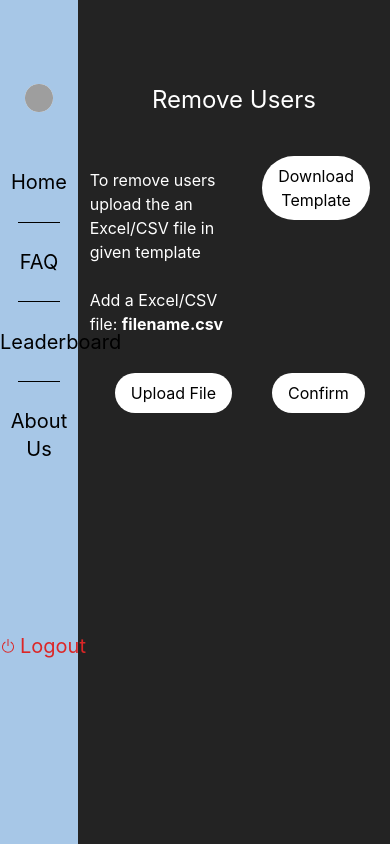
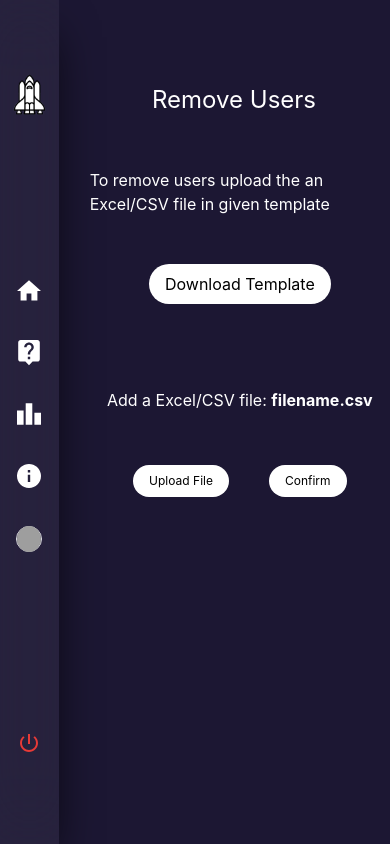
Before and after one commit to anantbansa1/ProjectPluton, a React (Create React App) app: page / in a window 390 px wide. Built offline with nearby package versions, Linux system fonts and the light colour scheme; grey boxes are pictures that could not be loaded.

Commit message:
responsive

```diff
--- a/src/components/Navbar.js
+++ b/src/components/Navbar.js
@@ -1,56 +1,92 @@
-import React, { useState } from "react";
+import React from "react";
 import zoro from "./Images/zoro.jpg";
-import SirfPencil from "./Images/SirfPencil.jpg";
+import HomeIcon from "@mui/icons-material/Home";
+import LiveHelpIcon from "@mui/icons-material/LiveHelp";
+import LeaderboardIcon from "@mui/icons-material/Leaderboard";
+import InfoIcon from "@mui/icons-material/Info";
+import PowerSettingsNewIcon from "@mui/icons-material/PowerSettingsNew";
+import Pluton from "./Images/spaceship.png";
+// bg-[#1c1733]
+export default function Navbar(props) {
+  return (
+    <div className="">
+      <div className="flex-col shadow-2xl shadow-black bg-white bg-opacity-5 backdrop-blur-2xl backdrop-filter text-white  font-semibold flex  fixed left-0 top-0 h-full w-[15vw] md:w-[20vw]  place-content-around">
+        <button className="flex items-center flex-col font-bold italic text-3xl mx-2 ">
+          <img src={Pluton} alt="" className=" justify-center md:h-[80px] " />
 
-export default function Navbar() {
-  const [profile, setprofile] = useState(true);
-  return (
-    <>
-      <div className="bg-[#a7c7e7] fixed left-0 top-0 h-[100vh] w-[20vw] flex-col items-center space-y-[20vh]">
-        <div className="flex-col">
-          <button className="bg-white w-[7vw] h-[7vw] mx-auto mt-[10vh]  rounded-[50%] ml-[6.5vw]">
-            <img src={zoro} alt="" className="rounded-[50%] w-[7vw] h-[7vw]" />
+          <button className="max-lg:hidden font-roboto font-light ">
+            Pluton
           </button>
-          <div className="mx-auto text-center mt-[6vh] text-xl">
-            <button>Home</button>
+        </button>
+        <div className="flex flex-col space-y-[1.5vw]">
+          <div
+            className={`max-lg:mx-auto mx-5 sm:px-6 px-2 py-4 flex items-center max-lg:justify-center ${
+              props.selected === "home" ? " bg-opacity-10  bg-white" : ""
+            } hover:bg-opacity-10 hover:bg-white rounded-full cursor-pointer  justify-start  text-center  text-xl`}
+          >
+            {" "}
+            <HomeIcon className=" scale-[120%]"></HomeIcon>
+            <button className="max-lg:hidden">&nbsp;&nbsp;Home</button>
           </div>
-          <hr className="mt-[3vh] w-[11vw] mx-auto border-black" />
-          <div className="mx-auto text-center mt-[3vh] text-xl">
-            <button>FAQ</button>
+          {/* <hr className="mt-[3vh] w-[11vw] mx-auto border-black" /> */}
+          <div
+            className={`max-lg:mx-auto mx-5 sm:px-6 px-2 py-4  ${
+              props.selected === "faq"
+                ? " bg-opacity-10 sm:px-6 px-2 py-4 bg-white  border-[#323232]"
+                : ""
+            } hover:bg-opacity-10  hover:bg-white rounded-full cursor-pointer  flex items-center   max-lg:justify-center justify-start text-center  text-xl`}
+          >
+            <LiveHelpIcon className=" scale-[120%]"></LiveHelpIcon>
+            <button className="max-lg:hidden">&nbsp;&nbsp;FAQ</button>
           </div>
-          <hr className="mt-[3vh] w-[11vw] mx-auto border-black" />
-          <div className="mx-auto text-center mt-[3vh] text-xl">
-            <button>Leaderboard</button>
+          {/* <hr className="mt-[3vh] w-[11vw] mx-auto border-black" /> */}
+          <div
+            className={`max-lg:mx-auto mx-5 sm:px-6 px-2 py-4 flex ${
+              props.selected === "leaderboard"
+                ? " bg-opacity-10  bg-white  border-[#323232]"
+                : ""
+            } hover:bg-opacity-10 hover:bg-white rounded-full cursor-pointer items-center  max-lg:justify-center justify-start  text-center  text-xl`}
+          >
+            <LeaderboardIcon className=" scale-[120%]"></LeaderboardIcon>
+            <button className="max-lg:hidden">&nbsp;&nbsp;Leaderboard</button>
           </div>
-          <hr className="mt-[3vh] w-[11vw] mx-auto border-black" />
-          <div className="mx-auto text-center mt-[3vh] text-xl">
-            <button>About Us</button>
+          {/* <hr className="mt-[3vh] w-[11vw] mx-auto border-black" /> */}
+          <div
+            className={`max-lg:mx-auto mx-5 sm:px-6 px-2 py-4 flex ${
+              props.selected === "aboutus"
+                ? " bg-opacity-10  bg-white  border-[#323232]"
+                : ""
+            } hover:bg-opacity-10 cursor-pointer hover:bg-white rounded-full items-center max-lg:justify-center justify-start  text-center  text-xl`}
+          >
+            <InfoIcon className=" scale-[120%]"></InfoIcon>
+            <button className="max-lg:hidden">&nbsp;&nbsp;About Us</button>
+          </div>
+          <div
+            className={`max-lg:mx-auto mx-5 sm:px-6 px-2 py-4 flex ${
+              props.selected === "profile" ? " bg-opacity-10  bg-white" : ""
+            } rounded-full items-center max-lg:justify-center justify-start hover:bg-opacity-10 cursor-pointer hover:bg-white text-center  text-xl`}
+          >
+            {/* <InfoIcon className=" scale-[120%]"></InfoIcon> */}
+            <button
+              className={`flex justify-start  self-start border h-[26px] w-[26px] rounded-[100%] items-center text-xl  `}
+            >
+              <img
+                src={zoro}
+                alt=""
+                className="h-[26px] w-[26px] rounded-[100%] "
+              />
+              &nbsp;&nbsp;
+              {/* <button>Anant</button> */}
+            </button>
+            <button className="max-lg:hidden">&nbsp;&nbsp;Profile</button>
           </div>
         </div>
 
-        <div>
-          <div className=" text-center text-xl flex-row text-red-600">
-            <button className="flex-row">
-              <div className="flex items-center">
-                <div>
-                  <svg
-                    xmlns="http://www.w3.org/2000/svg"
-                    width="16"
-                    height="16"
-                    fill="currentColor"
-                    class="bi bi-power"
-                    viewBox="0 0 16 16"
-                  >
-                    <path d="M7.5 1v7h1V1h-1z" />
-                    <path d="M3 8.812a4.999 4.999 0 0 1 2.578-4.375l-.485-.874A6 6 0 1 0 11 3.616l-.501.865A5 5 0 1 1 3 8.812z" />
-                  </svg>
-                </div>
-                <div className="mx-1">Logout</div>
-              </div>
-            </button>
-          </div>
-        </div>
+        <button className="flex  max-lg:text-center  items-center  text-[#E73A37]  text-xl max-lg:justify-center justify-start max-lg:mx-auto mx-5 sm:px-6 px-2 py-4  hover:bg-white hover:bg-opacity-10 rounded-full ">
+          <PowerSettingsNewIcon />
+          <div className="  max-lg:hidden">&nbsp;&nbsp;Logout</div>
+        </button>
       </div>
-    </>
+    </div>
   );
 }
--- a/src/components/RemoveUserAdmin.js
+++ b/src/components/RemoveUserAdmin.js
@@ -18,21 +18,21 @@ export default function RemoveUserAdmin(props){
     return(
         <>
         <div>
-        <div className="bg-[#232323] text-white items-center ml-[20vw] mt-[10vh] flex justify-center text-2xl my-10">
+        <div className=" text-white items-center ml-[20vw] mt-[10vh] flex justify-center text-2xl my-10">
             Remove Users
         </div>
         <div className="">
-        <div className="bg-[#232323] text-white flex justify-center ">
-            <div className="ml-[23vw] py-3" >
-            To remove users upload the an Excel/CSV file in given template <br></br><br></br>
-            Add a Excel/CSV file:  <strong>{props.filename}</strong>
+        <div className="ml-[23vw] text-white flex flex-col justify-center ">
+            <div className="flex py-3 min-[823px]:text-md max-[823px]:flex-col items-center " >
+            <div className=" max-[823px]:mr-4">To remove users upload the an Excel/CSV file in given template </div><br></br><br></br>
+            <button className="rounded-full bg-white text-black px-4 py-2 mx-5 max-[823px]:rounded-3xl">Download Template</button> <br></br> <br></br>
             </div>
 
-            <div className="my-0">
-                <button className="rounded-full bg-white text-black  px-4 py-2 mx-5">Download Template</button> <br></br> <br></br>
+            <div className=" my-3 flex py-3 max-[823px]:justify-center">
+                        <div>Add a Excel/CSV file:  <strong>{props.filename}</strong></div>
                         </div>
                     </div>
-        <div className="bg-[#232323] text-white items-center flex justify-center h-[5vh] ml-[23vw] my-6">
+                    <div className=" text-white items-center flex justify-center h-[5vh] ml-[23vw] my-6 ">
                         <input
                             className=" text-white px-4 py-2 mx-5"
                             type="file"
@@ -41,8 +41,8 @@ export default function RemoveUserAdmin(props){
                             onChange={onSelectFile}
                             hidden
                         ></input>
-                        <label for="uploadbtn" className="rounded-full bg-white text-black px-4 py-2 mx-5 cursor-pointer">Upload File</label>
-        <button className="rounded-full bg-white text-black px-4 py-2 mx-5" onClick={RemoveAlert}>Confirm</button>
+                        <label for="uploadbtn" className="rounded-full bg-white text-black px-4 py-2 mx-5 cursor-pointer max-[820px]:text-xs">Upload File</label>
+                        <button className="rounded-full bg-white text-black px-4 py-2 mx-5 max-[823px]:text-xs" onClick={RemoveAlert}>Confirm</button>
                     </div>
 
                 </div>
--- a/src/index.css
+++ b/src/index.css
@@ -8,7 +8,7 @@ body {
     sans-serif;
   -webkit-font-smoothing: antialiased;
   -moz-osx-font-smoothing: grayscale;
-  background-color: #232323;
+  background-color: #1c1733;
 }
 
 code {
```
Also changed, not shown: src/components/Images/spaceship.png (added). Lines whose indentation alone changed are shown as unchanged.
